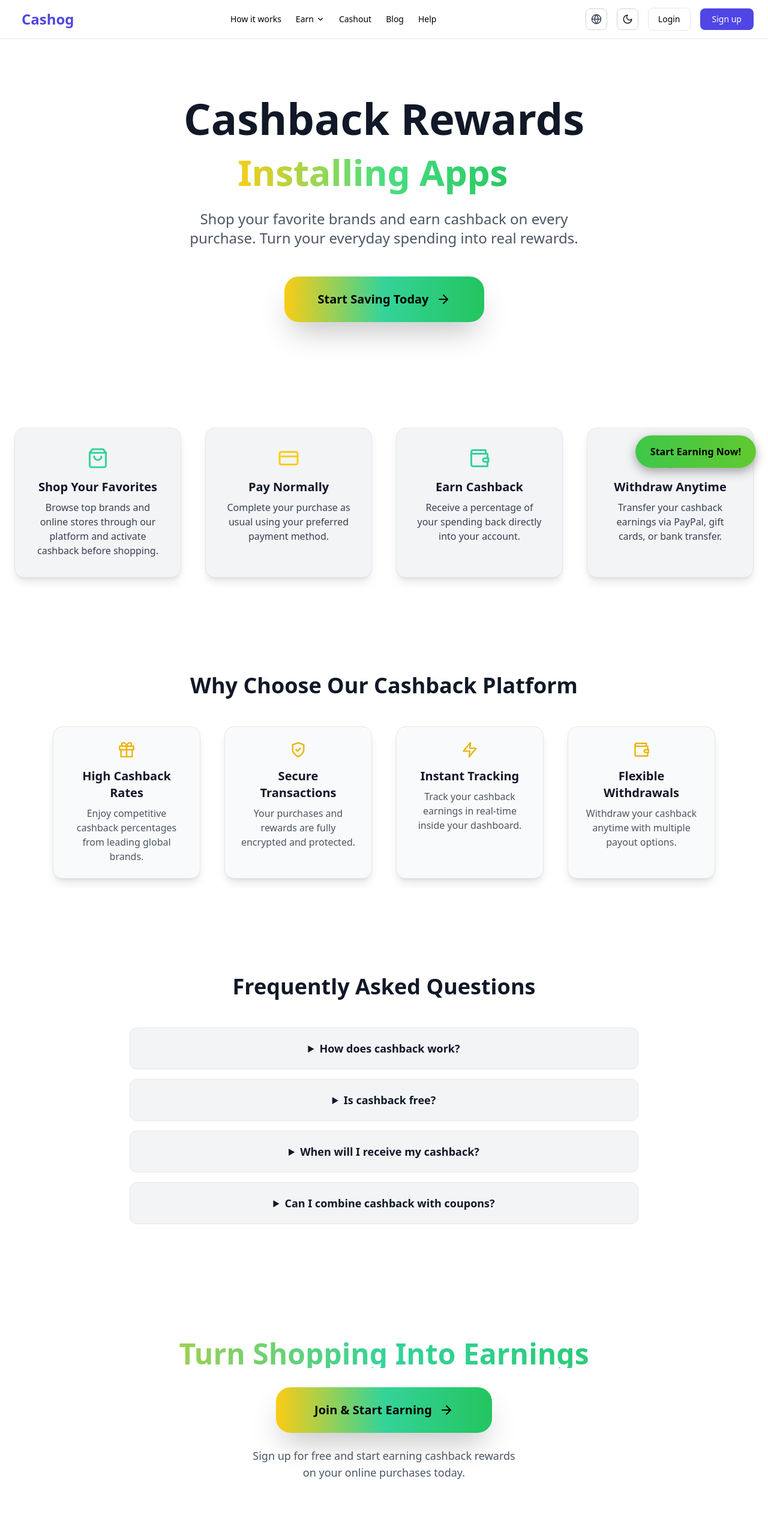
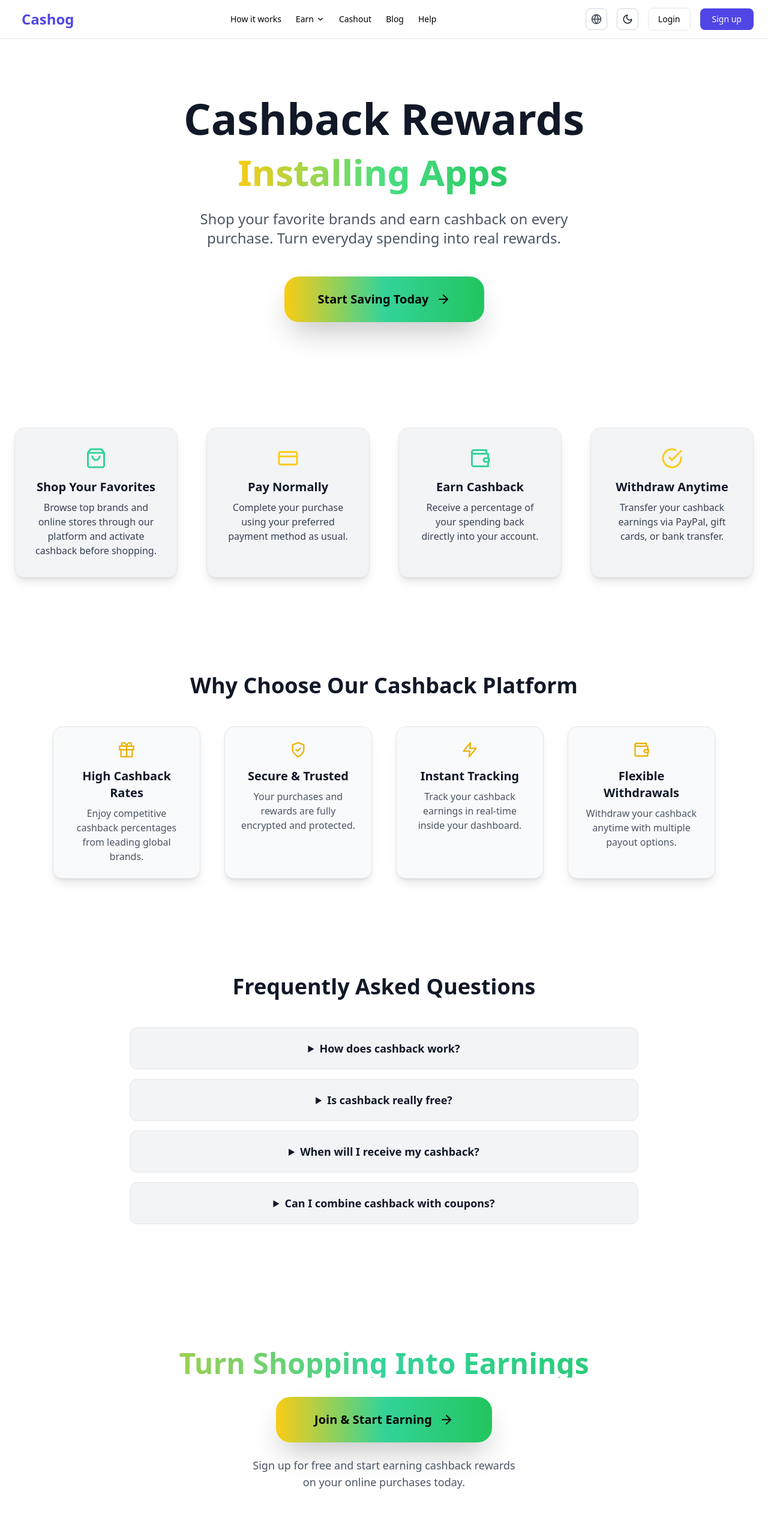
Before and after one commit to tool63/cashin, a Next.js app: page /cashback-rewards in a window 1280 px wide. Shown: the top 2566 px of the page at 60% size. Built offline with nearby package versions, Linux system fonts and the light colour scheme.

Commit message:
Update page.tsx

```diff
--- a/app/(site)/cashback-rewards/page.tsx
+++ b/app/(site)/cashback-rewards/page.tsx
@@ -28,7 +28,7 @@ const steps = [
     icon: <CreditCard size={36} className="text-yellow-400" />,
     title: "Pay Normally",
     description:
-      "Complete your purchase as usual using your preferred payment method.",
+      "Complete your purchase using your preferred payment method as usual.",
   },
   {
     icon: <Wallet size={36} className="text-emerald-400" />,
@@ -54,7 +54,7 @@ const features = [
   },
   {
     icon: <ShieldCheck size={28} className="text-yellow-500" />,
-    title: "Secure Transactions",
+    title: "Secure & Trusted",
     description:
       "Your purchases and rewards are fully encrypted and protected.",
   },
@@ -79,7 +79,7 @@ const faqs = [
     a: "You shop through our platform, and we receive a commission from the store. We share a portion of that commission with you as cashback.",
   },
   {
-    q: "Is cashback free?",
+    q: "Is cashback really free?",
     a: "Yes. There are no hidden fees. You earn cashback simply by shopping normally.",
   },
   {
@@ -88,7 +88,7 @@ const faqs = [
   },
   {
     q: "Can I combine cashback with coupons?",
-    a: "Yes, in many cases you can combine cashback with discount codes for maximum savings.",
+    a: "In many cases yes — you can combine cashback with store discount codes for maximum savings.",
   },
 ];
 
@@ -104,39 +104,46 @@ export default function CashbackRewards() {
       <main className="min-h-screen bg-white dark:bg-[#0B0E1A] text-gray-900 dark:text-white transition-colors duration-300">
 
         {/* ================= HERO ================= */}
-        <section className="py-24 px-6 text-center">
+        <section className="py-24 px-6 text-center relative">
           <div className="max-w-4xl mx-auto">
-            <h1 className="text-5xl md:text-7xl font-extrabold mb-6">
+
+            <h1 className="text-5xl sm:text-6xl md:text-7xl font-extrabold mb-6">
               Cashback Rewards
             </h1>
 
-            <div className="text-4xl md:text-6xl font-extrabold mb-8 bg-clip-text text-transparent bg-gradient-to-r from-yellow-400 via-emerald-400 to-green-500">
+            <div className="text-4xl sm:text-5xl md:text-6xl font-extrabold mb-8 bg-clip-text text-transparent bg-gradient-to-r from-yellow-400 via-emerald-400 to-green-500">
               <TypingText />
             </div>
 
-            <p className="text-lg md:text-2xl mb-12 text-gray-600 dark:text-gray-300 max-w-2xl mx-auto leading-relaxed">
+            <p className="text-lg sm:text-xl md:text-2xl mb-12 text-gray-600 dark:text-gray-300 max-w-2xl mx-auto leading-relaxed">
               Shop your favorite brands and earn cashback on every purchase.
-              Turn your everyday spending into real rewards.
+              Turn everyday spending into real rewards.
             </p>
 
-            <Link href="/signup" className="inline-block">
+            {/* ✅ HERO CTA (Updated Like Other Pages) */}
+            <Link href="/signup" className="cta-observer inline-block">
               <motion.span
                 whileHover={{ scale: 1.05 }}
                 whileTap={{ scale: 0.97 }}
-                className="inline-flex items-center gap-3 bg-gradient-to-r from-yellow-400 via-emerald-400 to-green-500 text-black px-14 py-6 rounded-3xl font-bold shadow-2xl text-xl"
+                className="inline-flex items-center gap-3
+                bg-gradient-to-r from-yellow-400 via-emerald-400 to-green-500
+                text-black px-14 py-6 rounded-3xl font-bold
+                shadow-2xl text-xl"
               >
-                Start Saving Today <ArrowRight size={24} />
+                Start Saving Today
+                <ArrowRight size={24} />
               </motion.span>
             </Link>
+
           </div>
         </section>
 
-        {/* ================= STEPS ================= */}
-        <section className="max-w-7xl mx-auto px-6 py-20 grid gap-10 md:grid-cols-2 lg:grid-cols-4 text-center">
+        {/* ================= HOW IT WORKS ================= */}
+        <section className="max-w-7xl mx-auto px-6 py-20 grid gap-12 md:grid-cols-2 lg:grid-cols-4 text-center">
           {steps.map((step, i) => (
             <motion.div
               key={i}
-              initial={{ opacity: 0, y: 50 }}
+              initial={{ opacity: 0, y: 60 }}
               whileInView={{ opacity: 1, y: 0 }}
               viewport={{ once: true }}
               transition={{ duration: 0.6, delay: i * 0.2 }}
@@ -205,18 +212,23 @@ export default function CashbackRewards() {
         </section>
 
         {/* ================= FINAL CTA ================= */}
-        <section className="text-center py-28">
-          <h2 className="text-4xl md:text-5xl font-extrabold mb-8 bg-clip-text text-transparent bg-gradient-to-r from-yellow-400 via-emerald-400 to-green-500">
+        <section className="text-center py-32 transition-colors duration-300">
+          <h2 className="text-4xl sm:text-5xl font-extrabold mb-8 bg-clip-text text-transparent bg-gradient-to-r from-yellow-400 via-emerald-400 to-green-500">
             Turn Shopping Into Earnings
           </h2>
 
-          <Link href="/signup" className="inline-block">
+          {/* ✅ FINAL CTA (Matching Other Pages) */}
+          <Link href="/signup" className="cta-observer inline-block">
             <motion.span
               whileHover={{ scale: 1.05 }}
               whileTap={{ scale: 0.97 }}
-              className="inline-flex items-center gap-3 bg-gradient-to-r from-yellow-400 via-emerald-400 to-green-500 text-black px-16 py-6 rounded-3xl font-bold shadow-2xl text-xl"
+              className="inline-flex items-center gap-3
+              bg-gradient-to-r from-yellow-400 via-emerald-400 to-green-500
+              text-black px-16 py-6 rounded-3xl font-bold
+              shadow-2xl text-xl"
             >
-              Join & Start Earning <ArrowRight size={24} />
+              Join & Start Earning
+              <ArrowRight size={24} />
             </motion.span>
           </Link>
 
```
